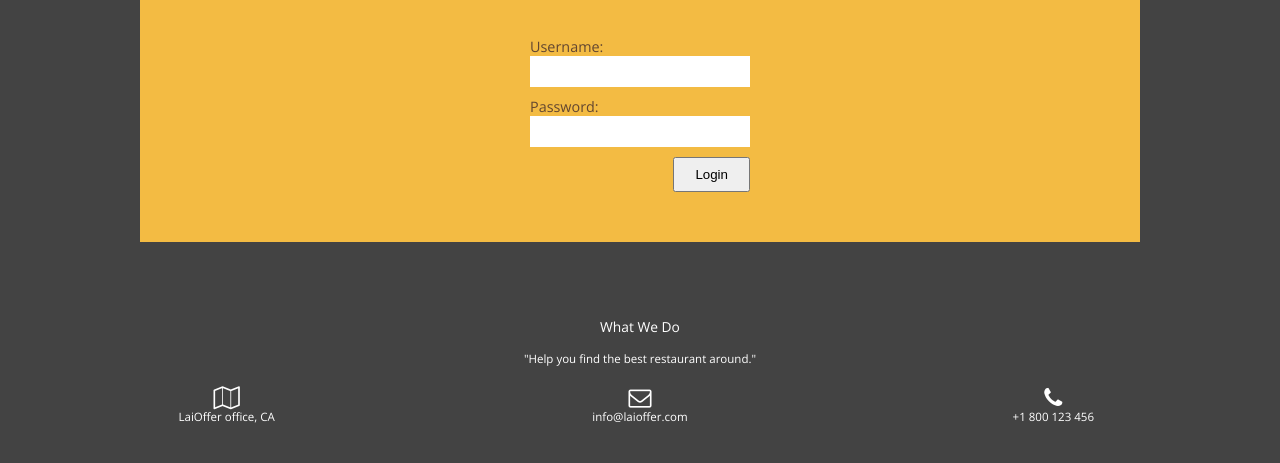
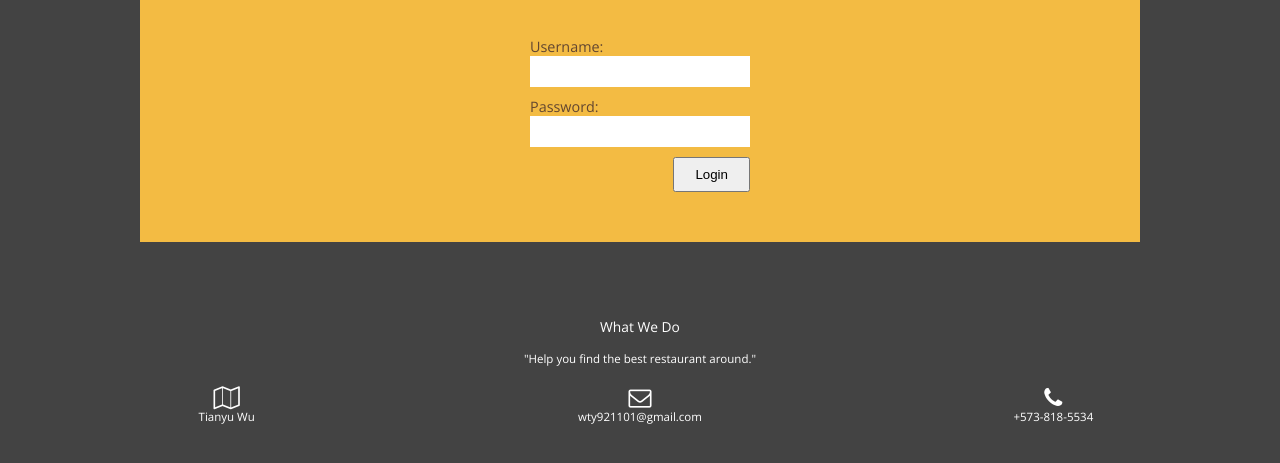
Before and after one commit to WTY1/Dashi, a plain HTML site: page WebContent/index.html in a window 1280 px wide. Shown: the part 313-776 px from the top of the page. Drawn offline with nearby package versions, Linux system fonts and the light colour scheme; no server answers.

Commit message:
Add files via upload

```diff
--- a/WebContent/index.html
+++ b/WebContent/index.html
@@ -83,15 +83,15 @@
     <ul>
       <li>
         <p><i class="fa fa-map-o fa-2x"></i></p>
-        <p>LaiOffer office, CA</p>
+        <p>Tianyu Wu</p>
       </li>
       <li>
         <p><i class="fa fa-envelope-o fa-2x"></i></p>
-        <p>info@laioffer.com</p>
+        <p>wty921101@gmail.com</p>
       </li>
       <li>
         <p><i class="fa fa-phone fa-2x"></i></p>
-        <p>+1 800 123 456</p>
+        <p>+573-818-5534</p>
       </li>
     </ul>
   </footer>
```
